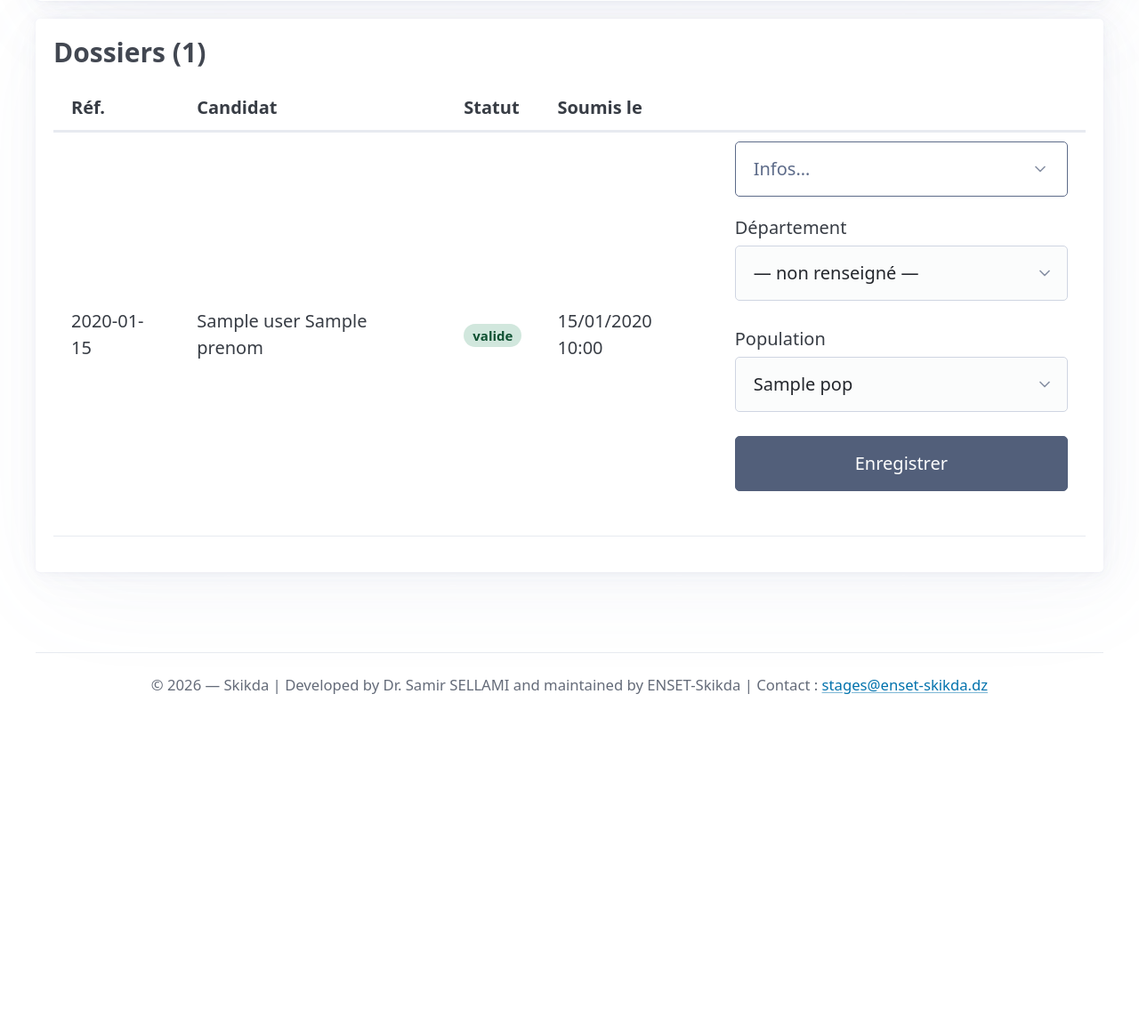
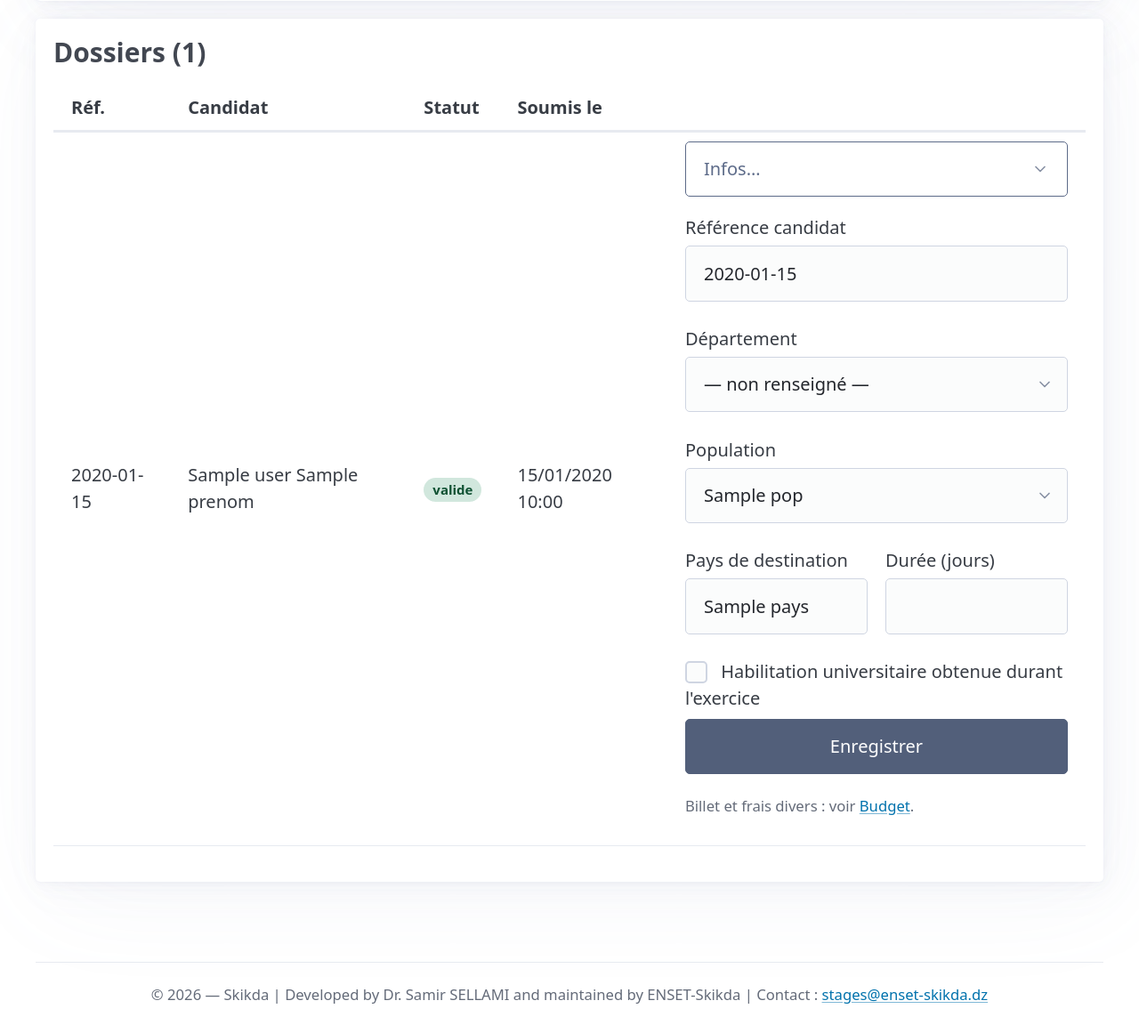
Before and after one commit to SamRepository/classement-stages, a FastAPI app: template webapp/templates/admin/campagne.html in a window 1280 px wide, after a click on "Infos…". Shown: the part 962-2114 px from the top of the page at 89% size. Before the commit the page ends 1742 px from the top, so only its background shows below. Run offline with FastAPI, Linux system fonts and the light colour scheme; the template is opened without the code that fills it: most values are stand-ins (such as "Sample title", 1, 10 or a date in 2020).

Commit message:
Admin : étendre la correction des infos dossier (réf, pays, durée, habilitation)
Complète le formulaire « Infos… » de /admin/campagne : en plus de département
et population, l'admin corrige la référence candidat, le pays et la durée de
mobilité, et la déclaration d'habilitation. Durée validée (entier ≥ 1). Billet
et frais divers restent gérés dans /admin/budget (lien rappelé). Tests étendus.

```diff
--- a/webapp/templates/admin/campagne.html
+++ b/webapp/templates/admin/campagne.html
@@ -78,6 +78,9 @@
           <details>
             <summary role="button" class="secondary outline">Infos…</summary>
             <form method="post" action="/admin/dossiers/{{ d.id }}/infos" class="infos-dossier">
+              <label>Référence candidat
+                <input name="candidate_ref" value="{{ d.candidate_ref }}" maxlength="40">
+              </label>
               <label>Département
                 <select name="departement">
                   <option value="">— non renseigné —</option>
@@ -93,7 +96,21 @@
                   {% endfor %}
                 </select>
               </label>
+              <div class="grid">
+                <label>Pays de destination
+                  <input name="pays" value="{{ d.pays or '' }}">
+                </label>
+                <label>Durée (jours)
+                  <input type="number" name="duree_jours" min="1" value="{{ d.duree_jours or '' }}">
+                </label>
+              </div>
+              <label>
+                <input type="checkbox" name="habilitation_exercice" value="1"
+                       {% if d.habilitation_exercice %}checked{% endif %}>
+                Habilitation universitaire obtenue durant l'exercice
+              </label>
               <button type="submit" class="secondary">Enregistrer</button>
+              <small>Billet et frais divers : voir <a href="/admin/budget">Budget</a>.</small>
             </form>
           </details>
           {% if d.statut == 'soumis' %}
```
Also changed, not shown: tests/webapp/test_admin.py (+17 -4 lines), webapp/routes/admin.py (+30 -6 lines).
